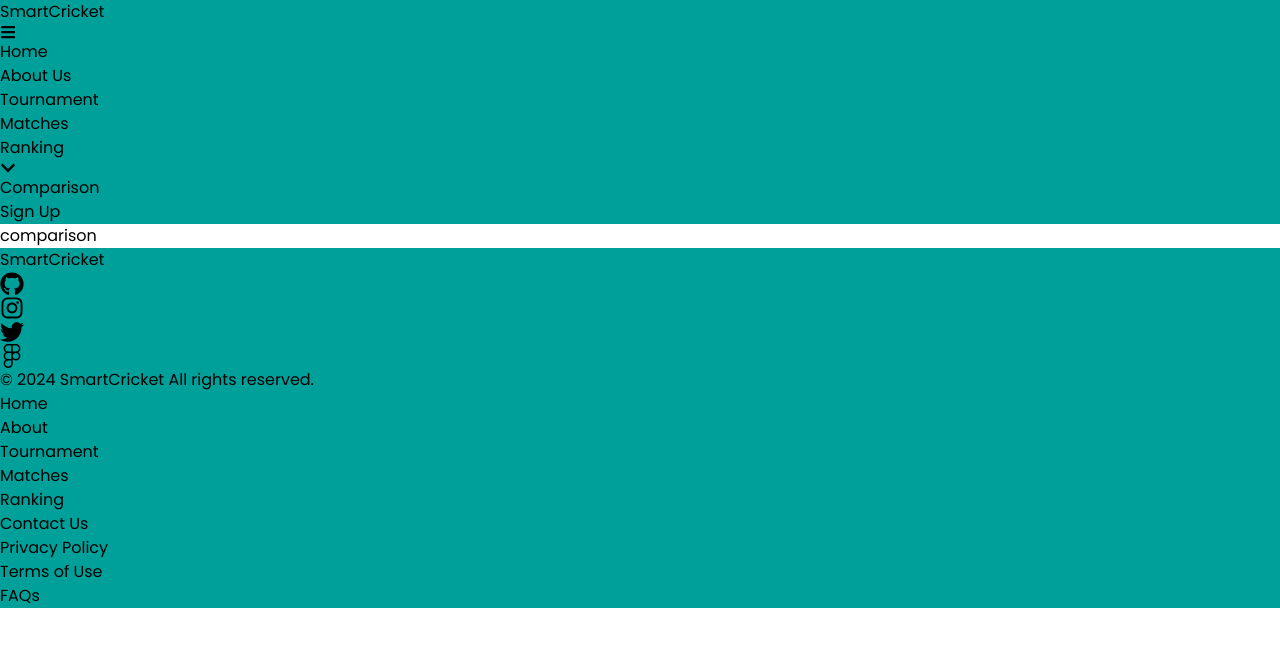
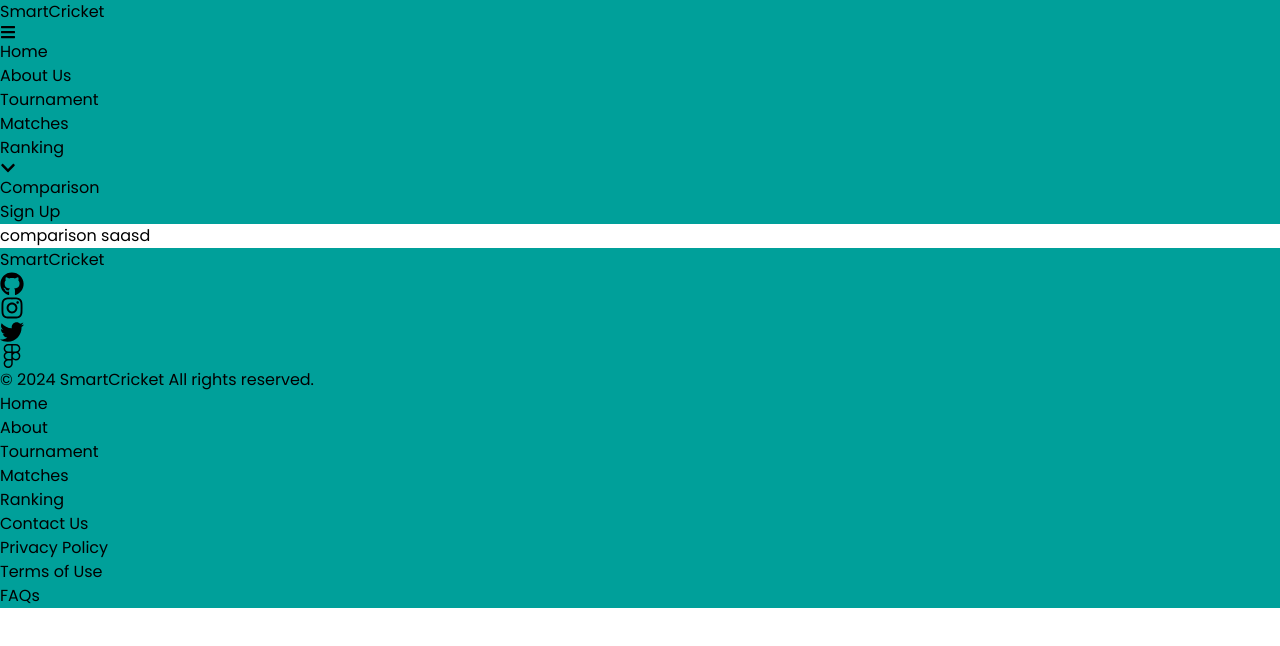
Before and after one commit to AjabNauman958/smart-cricket-frontend, a React (Vite) app: page /comparison in a window 1280 px wide. Shown: the top 646 px of the page. Built offline with nearby package versions, Linux system fonts and the light colour scheme.

Commit message:
modified

```diff
--- a/src/components/Comparison.jsx
+++ b/src/components/Comparison.jsx
@@ -7,7 +7,7 @@ const Comparison = () => {
     <div>
         <Navbar/>
 comparison
-
+saasd
 
         <Footer/>
     </div>
```
